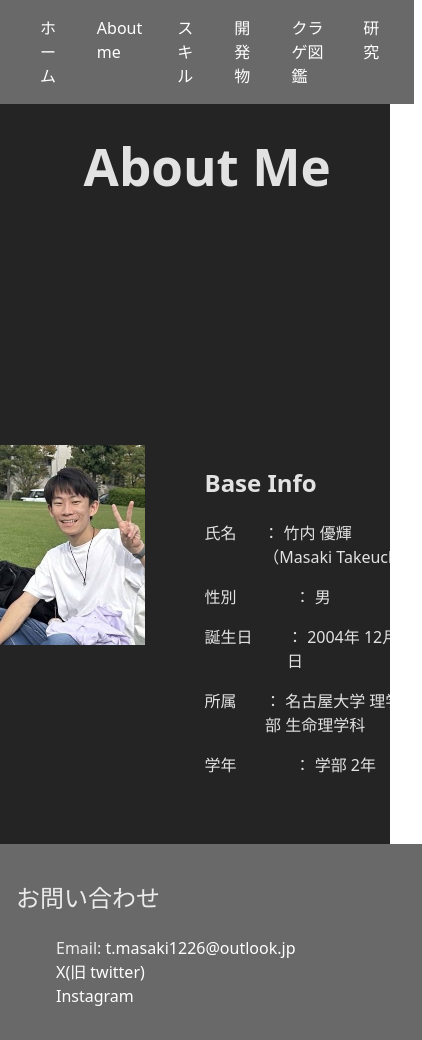
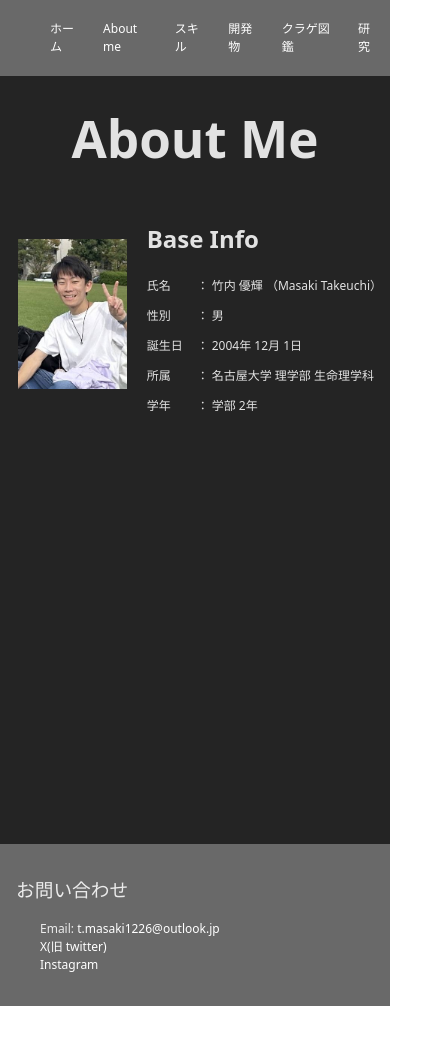
Before and after one commit to jellYTM/portfolio, a React (Vite) app: page /AboutMe in a window 390 px wide. Shown: the whole page, 422 px wide, since content can reach past the window. After the commit the page ends 1006 px from the top, so only its background shows below. Built offline with nearby package versions, Linux system fonts and the light colour scheme.

Commit message:
update responsive design

```diff
--- a/src/App.css
+++ b/src/App.css
@@ -8,28 +8,45 @@ nav {
   display: flex;
   list-style-type: none;
   background-color: dimgray;
+  padding: 0;
 }
+
 nav ul {
   display: flex;
+  margin: 0;
 }
 
 nav ul li {
   list-style: none;
   color: white;
+  display: block;
+  padding: 32px 16px 32px;
+
+  @media (max-width: 600px) {
+    font-size: 12px;
+    padding: 20px 10px 20px;
+  }
 }
 
 .Link {
   display: block;
   text-decoration: none;
   color: white;
-  margin-right: 35px;
 }
 
 #footer {
   width: 100%;
   background-color: dimgray;
-  padding: 16px;
   ul {list-style-type: none;}
+  padding: 16px 0 16px;
+
+  @media (max-width: 600px) {
+    li {font-size: 12px;}
+  }
+}
+
+#footer h3 {
+  margin: 16px 16px 0;
 }
 
 .CenterDesign {
@@ -45,14 +62,23 @@ nav ul li {
 
 #Base-and-img img {
   width: auto;
-  height: 50%;
+  height: 200px;
 
-  margin-right: 30px;
+  margin: auto 30px;
   object-fit: contain;
+
+  @media (max-width: 600px) {
+    height: 150px;
+    margin: auto 10px;
+  }
 }
 
 #BaseInfo {
   margin-left: 30px;
+
+  @media (max-width: 600px) {
+    margin-left: 10px;
+  }
 }
 
 #BaseInfo p {
@@ -64,4 +90,9 @@ nav ul li {
   width: 80px;
   text-align: left;
   margin-right: 10px;
+
+  @media (max-width: 600px) {
+    width: 40px;
+    margin-right: 10px;
+  }
 }
--- a/src/index.css
+++ b/src/index.css
@@ -13,6 +13,11 @@
   text-rendering: optimizeLegibility;
   -webkit-font-smoothing: antialiased;
   -moz-osx-font-smoothing: grayscale;
+
+  @media (max-width: 600px) {
+    p {font-size: 12px;}
+    li {font-size: 12px;}
+  }
 }
 
 a {
@@ -26,10 +31,11 @@ a:hover {
 
 body {
   margin: 0;
+  padding: 0;
   place-items: center;
   min-width: 320px;
   min-height: 100vh;
-  display: block;
+
 }
 
 h1 {
--- a/src/pages/AboutMe.tsx
+++ b/src/pages/AboutMe.tsx
@@ -2,7 +2,7 @@ import Me1 from '../assets/Me1.jpg'
 
 function AboutMe() {
     return (
-        <>
+        <div className='container'>
             <h1>About Me</h1>
             <div id="Base-and-img">
                 <img src={Me1} />
@@ -15,7 +15,7 @@ function AboutMe() {
                     <p><span>学年</span>： 学部 2年</p>
                 </div>
             </div>
-        </>
+        </div>
     )
 }
 
--- a/src/pages/Footer.tsx
+++ b/src/pages/Footer.tsx
@@ -1,7 +1,7 @@
 function Footer() {
     return (
         <div id='footer'>
-            <h2>お問い合わせ</h2>
+            <h3>お問い合わせ</h3>
             <ul>
                 <li>Email: <a href="t.masaki1226@outlook.jp">t.masaki1226@outlook.jp</a></li>
                 <li><a href="https://x.com/nj8Jr31dRi4mqy8">X(旧 twitter)</a></li>
```
